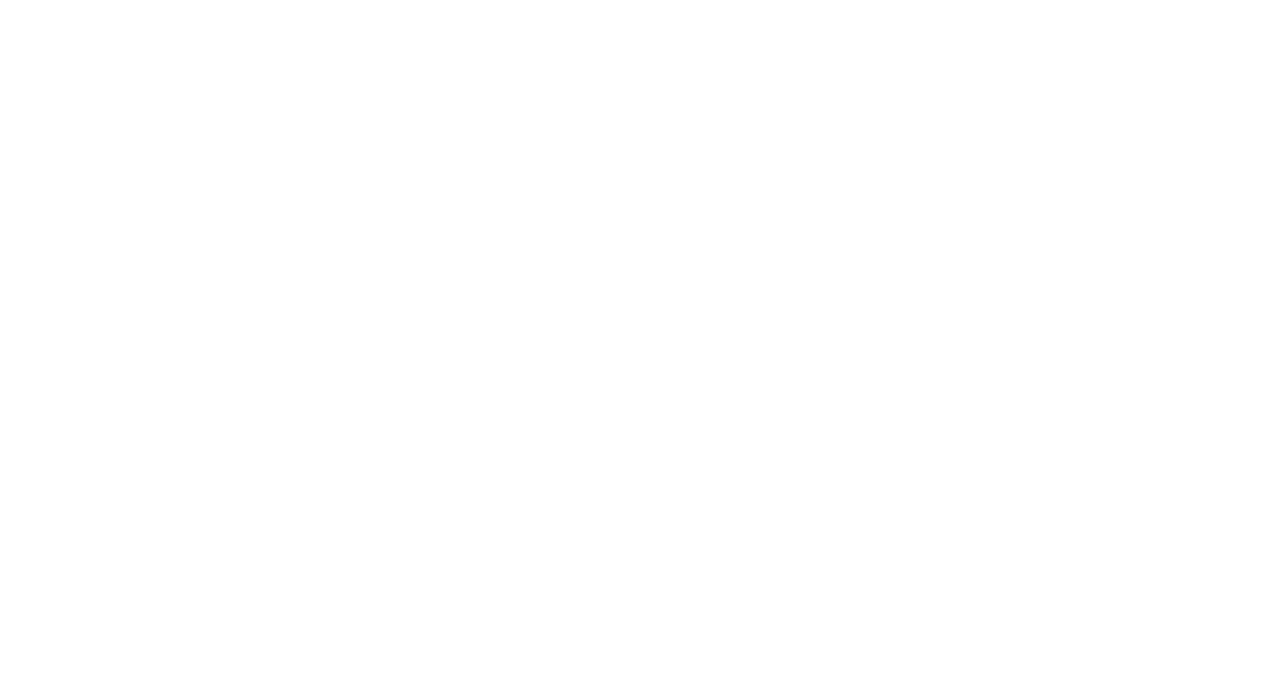
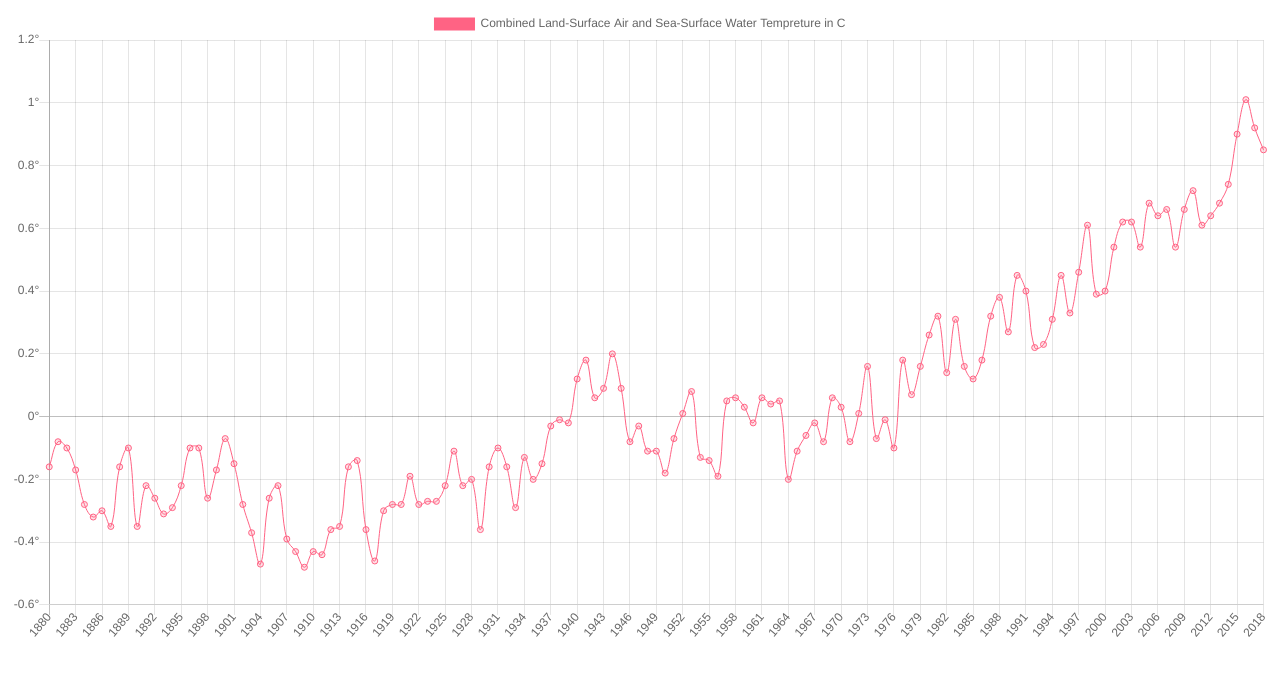
Before and after one commit to nmguni/codeing-train-apis, a plain HTML site: page index.html in a window 1280 px wide. Drawn offline with nearby package versions, Linux system fonts and the light colour scheme.

Commit message:
chart.js

```diff
--- a/index.html
+++ b/index.html
@@ -4,14 +4,61 @@
     <meta charset="UTF-8" />
     <meta name="viewport" content="width=device-width, initial-scale=1.0" />
     <meta http-equiv="X-UA-Compatible" content="ie=edge" />
+    <script src="https://cdn.jsdelivr.net/npm/chart.js@2.8.0/dist/Chart.min.js"></script>
+
     <title>fetch and graph CSV Train: Data/APIs 1</title>
   </head>
   <body>
+    <!-- canvas -->
+    <canvas id="myChart" width="800" height="400"></canvas>
+
+    <!-- SCRIPT -->
     <script>
-      // Data From: https://data.giss.nasa.gov/gistemp/
-      // Mean From: https//earthobservatory.nasa.gov/world-of
+      chartIt();
+
+      async function chartIt() {
+        const data = await getData();
+        await getData();
+        const ctx = document.getElementById("myChart").getContext("2d");
+
+        const myChart = new Chart(ctx, {
+          type: "line",
+          data: {
+            labels: data.xs,
+            datasets: [
+              {
+                label:
+                  "Combined Land-Surface Air and Sea-Surface Water Tempreture in C",
+                data: data.ys,
+                fill: false,
+                backgroundColor: "rgba(255, 99, 132, 0.2)",
+                borderColor: "rgba(255, 99, 132, 1)",
+                borderWidth: 1
+              }
+            ]
+          },
+          options: {
+            scales: {
+              yAxes: [
+                {
+                  ticks: {
+                    callback: function(value, index, values) {
+                      return value + "°";
+                    }
+                  }
+                }
+              ]
+            }
+          }
+        });
+      }
+
+      // -------------------csv
 
       async function getData() {
+        const xs = [];
+        const ys = [];
+
         const response = await fetch("ZonAnn.Ts+dSST.csv");
         const data = await response.text();
 
@@ -19,14 +66,13 @@
         table.forEach(row => {
           const columis = row.split(","); // for each row split by commas
           const year = columis[0];
+          xs.push(year);
           const temp = columis[1];
-          console.log(year, temp);
+          ys.push(parseFloat(temp));
+          console.log(`Year: ${year}, Avg temp: ${temp}`);
         });
+        return { xs, ys };
       }
-      // 1. we want to splt up all the rows using split() each row split into columins
-      // line breake it the separator (delimator)
-      //2. slice () to remove first row/ makes copy of an array
-      //3. split rows into fields - foreach is a higher order function that allows me to apply someinthing to every element of the array
     </script>
   </body>
 </html>
```
